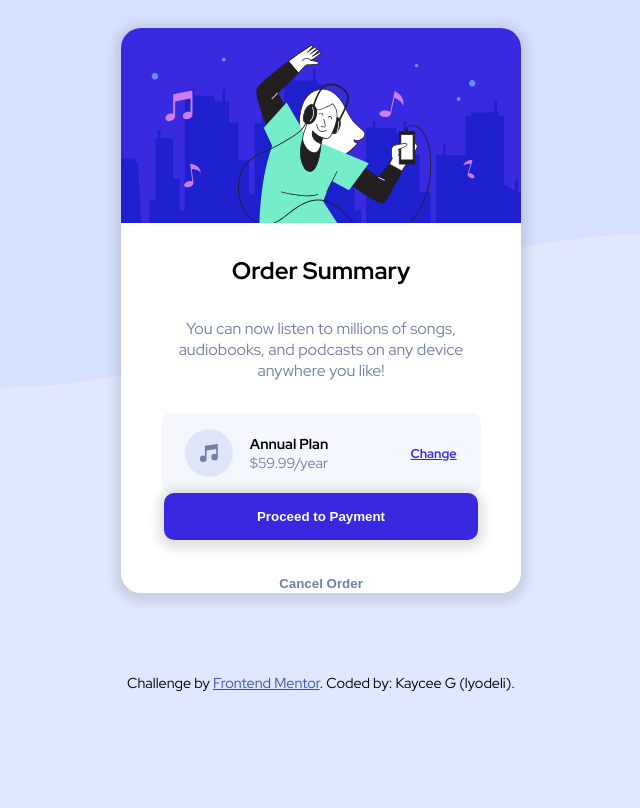
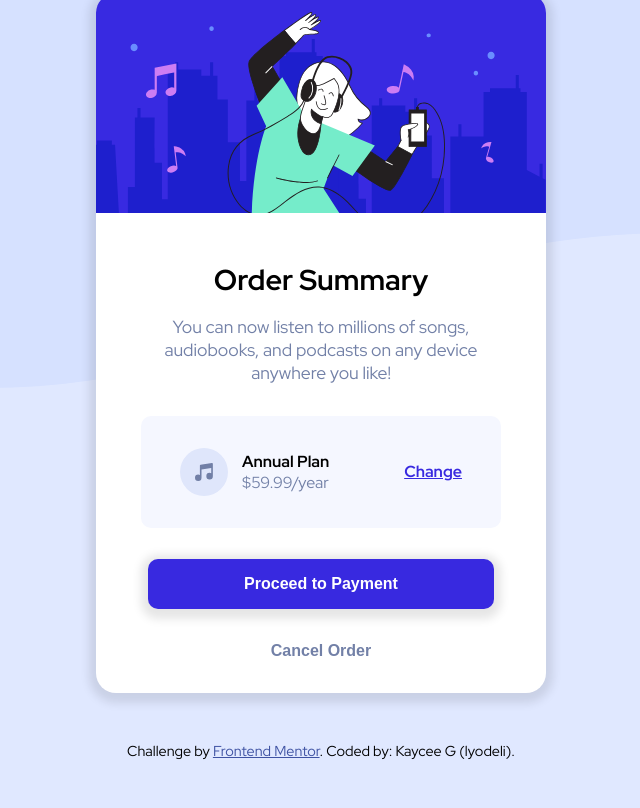
Before and after one commit to lyodeli/FM-Order_Summary, a plain HTML site: page index.html in a window 1280 px wide. Shown: the whole page, without its empty margins (319-959 px from the left). Drawn offline with Linux system fonts and the light colour scheme.

Commit message:
udpate to cleaner css

```diff
--- a/mobile.css
+++ b/mobile.css
@@ -3,19 +3,50 @@ html {
 }
 
 .panel {
-  width: 345px;
-  height: 80vh;
+  width: 335px;
+  min-height: 575px;
   margin-top: 4rem;
 }
 
 .main-image {
-  width: 345px;
+  width: 335px;
 }
 
+.summary h1 {
+  margin: auto;
+  font-size: 1.5rem;
+}
+
+.summary p {
+  padding: 0 1rem;
+  font-size: 1rem;
+}
+
+.plan {
+  margin: 1rem;
+  padding: 1rem;
+  justify-content: space-between;
+  width: 90%;
+}
+
+.plan a {
+  font-size: 0.8rem;
+}
+.buttons {
+  width: 90%;
+  min-height: 0;
+  margin: 0;
+}
 .btn-payment {
-  padding: 1rem 4.5rem;
+  padding: 1rem 4.3rem;
+}
+
+.btn-cancel {
+  margin: 1rem;
 }
 
 .attribution {
-  font-size: 0.8rem;
+  font-size: 0.7rem;
+  padding: 1rem;
+  margin-top: 1rem;
 }
--- a/style.css
+++ b/style.css
@@ -10,7 +10,6 @@ html {
   background-repeat: no-repeat;
   background-color: hsl(225, 100%, 94%);
   font-family: "Red Hat Display", sans-serif;
-  height: 100vh;
 }
 
 body {
@@ -19,30 +18,29 @@ body {
   align-items: center;
   justify-content: center;
   align-content: center;
-  min-height: 90vh;
+  height: 100vh;
 }
 
 .panel {
   display: flex;
   flex-direction: column;
   flex-wrap: nowrap;
+  justify-content: center;
   align-items: center;
   align-content: center;
-  width: 400px;
-  min-height: 70vh;
+  width: 450px;
+  min-height: 700px;
   background-color: white;
   border-radius: 20px;
   box-shadow: 0 3px 10px 7px rgb(0 0 0 / 0.1);
 }
 
 .main-image {
-  border-top-left-radius: 20px;
-  border-top-right-radius: 20px;
   display: flex;
   flex-direction: column;
   align-content: flex-start;
   flex-wrap: nowrap;
-  width: 400px;
+  width: 450px;
 }
 
 img {
@@ -59,15 +57,18 @@ img {
   padding: 1rem;
 }
 .summary h1 {
+  margin-top: 1rem;
   padding: 1rem;
+  font-size: 1.8rem;
 }
 .summary p {
-  padding: 1rem 2rem;
+  padding: 0 2rem 1rem 2rem;
   display: flex;
   justify-content: center;
   align-content: center;
   color: hsl(224, 23%, 55%);
   text-align: center;
+  font-size: 1.1rem;
 }
 
 .plan {
@@ -76,9 +77,9 @@ img {
   justify-content: space-around;
   align-items: center;
   width: 80%;
+  margin: auto;
   border-radius: 10px;
-  height: 13%;
-  padding: 1rem;
+  padding: 2rem;
   background-color: hsl(225, 100%, 98%);
 }
 
@@ -89,17 +90,17 @@ img {
 }
 
 .plan-detail h2 {
-  font-size: 0.9rem;
+  font-size: 1rem;
 }
 
 .plan-detail p {
-  font-size: 0.9rem;
+  font-size: 1rem;
   color: hsl(224, 23%, 55%);
 }
 
 .plan a {
   font-weight: 700;
-  font-size: 0.8rem;
+  font-size: 1rem;
   color: hsl(245, 75%, 52%);
 }
 
@@ -109,11 +110,13 @@ img {
 }
 
 .buttons {
-  width: 100%;
+  width: 80%;
+  margin: auto;
+  min-height: 10vh;
   flex: 1;
   display: flex;
   flex-direction: column;
-  justify-content: center;
+  justify-content: space-evenly;
   align-items: center;
 }
 
@@ -121,10 +124,10 @@ img {
   background-color: hsl(245, 75%, 52%);
   color: white;
   border: none;
+  font-size: 1rem;
   font-weight: 700;
-  padding: 1rem 5.8rem;
+  padding: 1rem 6rem;
   border-radius: 10px;
-  margin-bottom: 2rem;
   box-shadow: 0 3px 10px 7px rgb(0 0 0 / 0.1);
 }
 
@@ -136,6 +139,7 @@ img {
   background-color: white;
   color: hsl(224, 23%, 55%);
   border: none;
+  font-size: 1rem;
   font-weight: 700;
 }
 
@@ -144,7 +148,7 @@ img {
 }
 .attribution {
   font-size: 0.9rem;
-  padding-top: 5rem;
+  padding: 3rem;
 }
 
 .attribution a {
```
